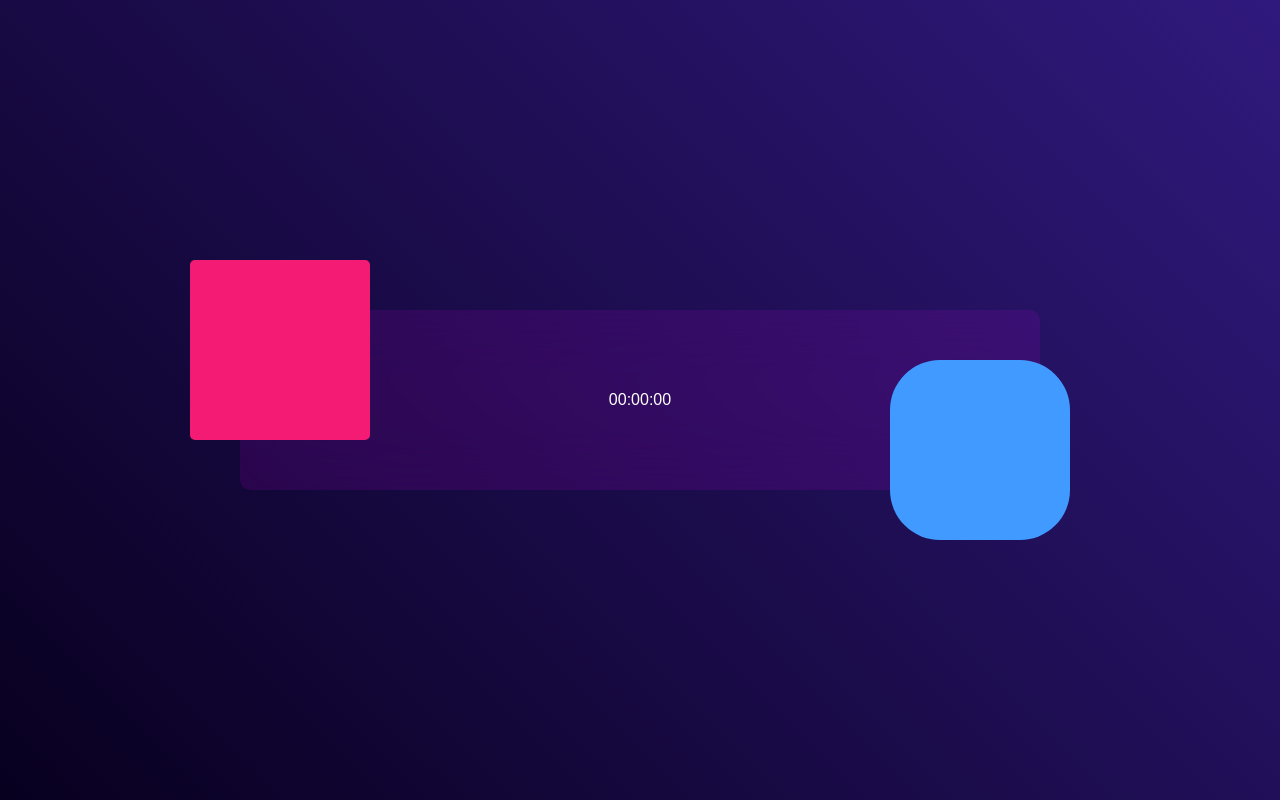
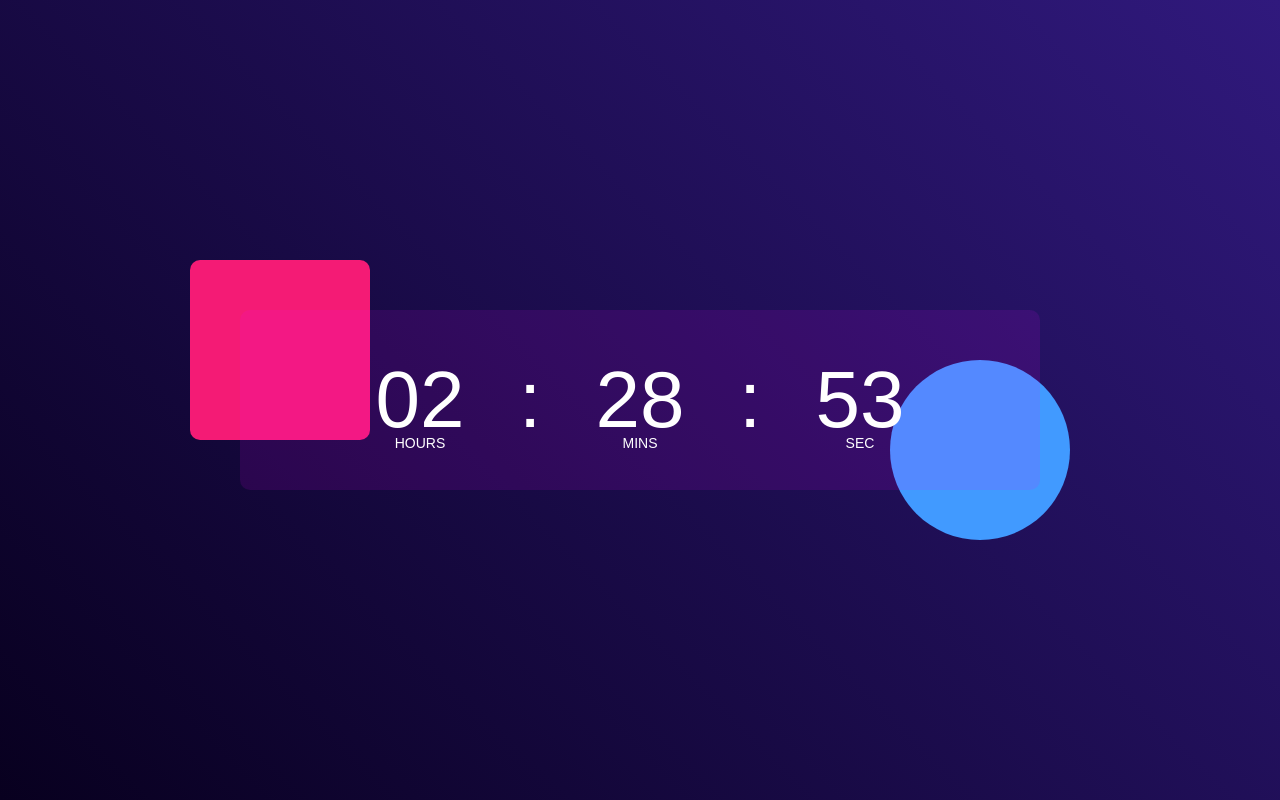
Before and after one commit to RajavigneshT/JavaScript30Projects, a plain HTML site: page 9-DigitalClock/index.html in a window 1280 px wide. Drawn offline with Linux system fonts and the light colour scheme.

Commit message:
Finined DigitalClock

```diff
--- a/9-DigitalClock/index.html
+++ b/9-DigitalClock/index.html
@@ -3,18 +3,36 @@
 <head>
     <meta charset="UTF-8">
     <meta name="viewport" content="width=device-width, initial-scale=1.0">
-    <title>DigitalClockApp</title>
+    <title>Digital Clock App</title>
     <link rel="stylesheet" href="style.css">
 </head>
 <body>
     <div class="hero">
         <div class="container">
             <div class="clock">
-                00:00:00
+                <span id="hrs">00</span>
+                <span>:</span>
+                <span id="min">00</span>
+                <span>:</span>
+                <span id="sec">00</span>
             </div>
         </div>
+    </div>
+    <script>
+        let hrs=document.getElementById("hrs");
+        let min=document.getElementById("min");
+        let sec=document.getElementById("sec");
+
+        setInterval(()=>{
+
+        let currenttime=new Date();
+        hrs.innerHTML=(currenttime.getHours()<10?"0":"")+currenttime.getHours();
+        min.innerHTML=(currenttime.getMinutes()<10?"0":"")+currenttime.getMinutes();
+        sec.innerHTML=(currenttime.getSeconds()<10?"0":"")+currenttime.getSeconds();
+        },1000)
 
 
-    </div>
+
+   </script>
 </body>
 </html>
--- a/9-DigitalClock/style.css
+++ b/9-DigitalClock/style.css
@@ -1,60 +1,87 @@
-*
-{
+* {
     margin: 0;
     padding: 0;
-    font-family: 'Poppins',sans-serif;
+    font-family: 'Poppins', sans-serif;
     box-sizing: border-box;
 }
-.hero
-{
+
+.hero {
     width: 100%;
     min-height: 100vh;
-    background: linear-gradient(45deg,#08001f,#30197d);
+    background: linear-gradient(45deg, #08001f, #30197d);
     color: #fff;
     position: relative;
 }
-.container
-{
+
+.container {
     width: 800px;
     height: 180px;
     position: absolute;
     top: 50%;
     left: 50%;
-    transform: translate(-50%,-50%);
+    transform: translate(-50%, -50%);
+}
 
-}
-.clock
-{
+.clock {
     width: 100%;
     height: 100%;
-    background: rgba(235,0,255,0.11);
+    background: rgba(235, 0, 255, 0.11);
     border-radius: 10px;
     display: flex;
     align-items: center;
     justify-content: center;
-    backdrop-filter: blur(30px);
 }
-.container ::before
-{
+
+.container::before {
     content: '';
     width: 180px;
     height: 180px;
     background: #f41b75;
-    border-radius: 5px;
+    border-radius: 10px;
     position: absolute;
     left: -50px;
     top: -50px;
     z-index: -1;
 }
-.container ::after
-{
+
+.container::after {
     content: '';
     width: 180px;
     height: 180px;
     background: #419aff;
-    border-radius: 50px;
+    border-radius: 100px;
     position: absolute;
     right: -30px;
     bottom: -50px;
     z-index: -1;
 }
+
+.clock span {
+    font-size: 80px;
+    width: 110px;
+    display: inline-block;
+    text-align: center;
+    position: relative;
+}
+.clock span::after
+{
+
+    font-size: 14px;
+    position: absolute;
+    bottom: -5px;
+    left: 50%;
+    transform: translate(-50%) ;
+
+}
+#hrs::after
+{
+    content: 'HOURS';
+}
+#min::after
+{
+    content: 'MINS';
+}
+#sec::after
+{
+    content: 'SEC';
+}
```
